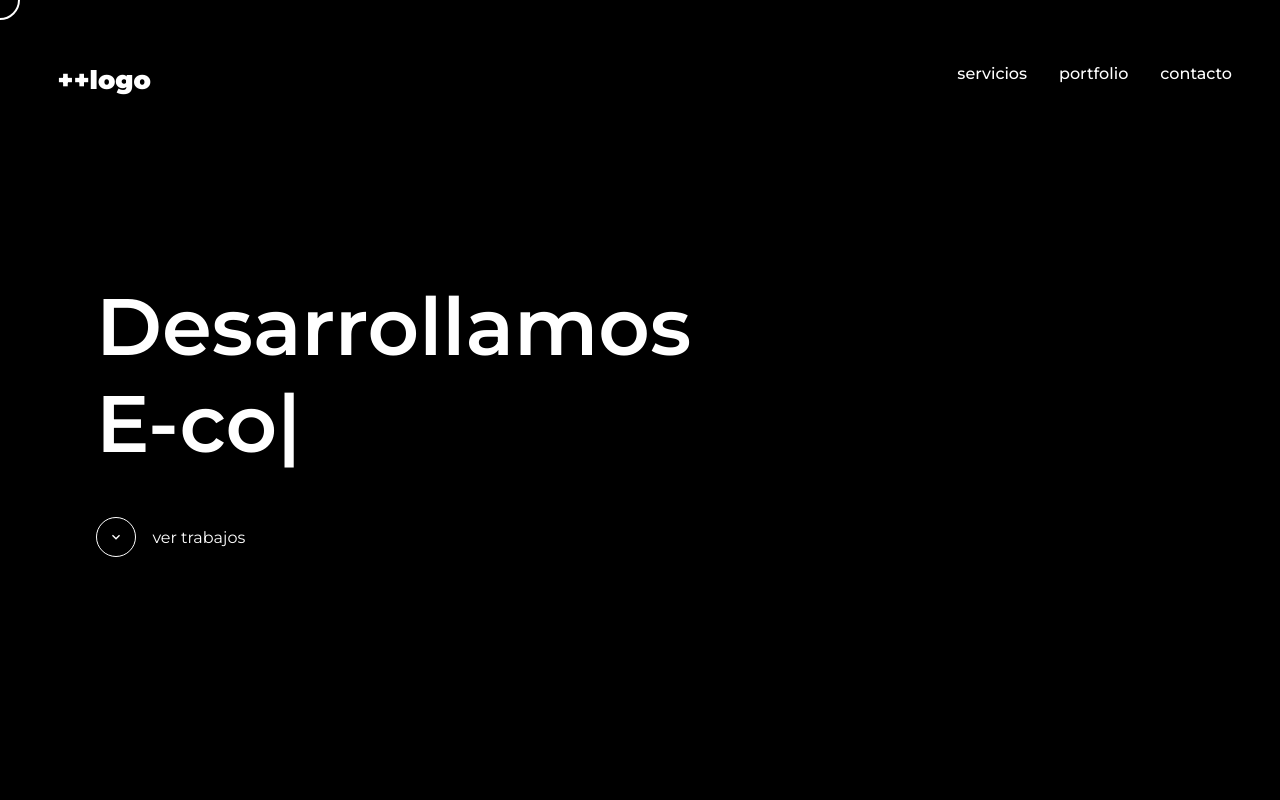
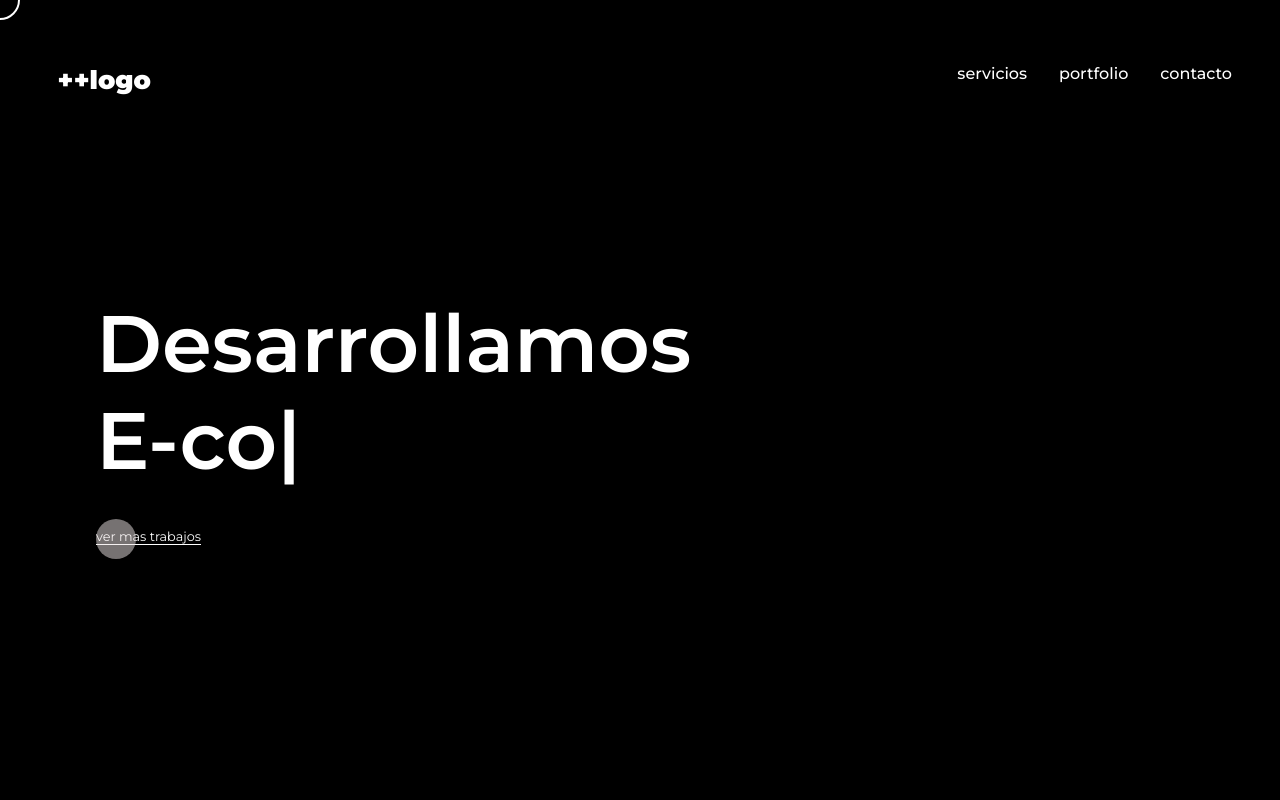
Before and after one commit to arielabaruffaldi/arielapaula.com, a React (Create React App) app: page / in a window 1280 px wide. Shown: the top 800 px of the page. Built offline with nearby package versions, Linux system fonts and the light colour scheme.

Commit message:
Agrego boton

```diff
--- a/package.json
+++ b/package.json
@@ -7,6 +7,7 @@
     "@testing-library/react": "^9.5.0",
     "@testing-library/user-event": "^7.2.1",
     "node-sass": "^4.14.1",
+    "prop-types": "^15.7.2",
     "react": "^17.0.1",
     "react-burger-menu": "^2.9.0",
     "react-dom": "^17.0.1",
--- a/public/index.html
+++ b/public/index.html
@@ -26,7 +26,7 @@
       work correctly both with client-side routing and a non-root public URL.
       Learn how to configure a non-root public URL by running `npm run build`.
     -->
-    <title>React App</title>
+    <title>Template React</title>
   </head>
   <body>
     <noscript>You need to enable JavaScript to run this app.</noscript>
--- /dev/null
+++ b/src/components/Button/Button.js
@@ -0,0 +1,29 @@
+import React from 'react';
+import { NavLink } from "react-router-dom";
+import styles from "./Button.module.scss"
+import PropTypes from "prop-types";
+
+const Button = ({ href, text, color, children, classes }) => {
+    return (
+        <div className={`${styles.ButtonContainer} ${styles[color]}`}>
+            <NavLink
+                to={`${href}`}
+                className={
+                    `${styles.Button} ${classes ? classes : ""}`
+                }
+            >
+                {text && text}
+                {children}
+            </NavLink>
+            <div className={styles.circle}></div>
+        </div>
+    )
+}
+
+Button.propTypes = {
+    href: PropTypes.string,
+    text: PropTypes.string,
+    color: PropTypes.oneOf(["white", "gray", "black"]),
+    classes: PropTypes.string
+}
+export default Button;
--- /dev/null
+++ b/src/components/Button/Button.module.scss
@@ -0,0 +1,59 @@
+@import './../../utils/variables.scss';
+
+.ButtonContainer {
+    position: relative;
+    width: fit-content;
+    font-size: .8em;
+    border-bottom: 1px solid ;
+    &:hover {
+        .circle {
+            animation: slide 1s forwards;
+        }
+    }
+    .circle {
+        width: 40px;
+        height: 40px;
+        position: absolute;
+        left: 0;
+        top: -10px;
+        background: #ebe3e4;
+        border-radius: 20px;
+        animation: slideOut 1s forwards;
+        pointer-events: none;
+        opacity: .5;
+    }
+}
+
+@keyframes slide {
+    0% {
+        width: 25%;
+    }
+
+    50% {
+        width: 100%;
+    }
+
+    100% {
+        width: 40px;
+        right: 0;
+        left: 100%;
+    }
+}
+
+@keyframes slideOut {
+    0% {
+        width: 40px;
+        right: 0;
+        left: 100%;
+    }
+
+    50% {
+        width: 100%;
+    }
+
+    100% {
+        width: 40px;
+        left: 0;
+        right: 100%;
+    }
+}
--- a/src/components/Footer/Footer.js
+++ b/src/components/Footer/Footer.js
@@ -1,8 +1,6 @@
-import React, { useEffect, useRef } from 'react';
+import React, { useEffect } from 'react';
 import styles from './Footer.module.scss';
 import Link from '../Link/Link';
-import Subtitle from "./../../components/Subtitle/Subtitle"
-
 
 const links = [
     { text: "Facebook", href: "/" },
@@ -10,11 +8,6 @@ const links = [
     { text: "Linkedin", href: "/" },
     { text: "Behance", href: "/" }
 ]
-
-
-
-
-
 const Footer = () => {
     const onScroll = () => {
         //console.log(document.getElementById('footer'))
@@ -24,8 +17,11 @@ const Footer = () => {
         window.addEventListener('scroll', onScroll);
         return () => document.removeEventListener("scroll", onScroll);
     })
+    function onChange(isVisible) {
+        console.log('Element is now %s', isVisible ? 'visible' : 'hidden');
+    }
     return (
-        <footer className={styles.Footer} id="footer" partialVisibility
+            <footer className={styles.Footer} id="footer"
                 onChange={(isVisible) => {
                     console.log("holis")
                 }}>
@@ -36,7 +32,7 @@ const Footer = () => {
                 <div className={styles.endFooter}>
                     <nav className={styles.footerSocial}>
                         <ul className={styles.LinksContainer}>
-                        {links.map((link, index) => (<li><Link key={index} text={link.text} href={link.href}></Link></li>))}
+                            {links.map((link, index) => (<li key={index}><Link text={link.text} href={link.href}></Link></li>))}
                         </ul>
                     </nav>
                     <div className={styles.footerLegales}>
--- a/src/components/Nav/Nav.js
+++ b/src/components/Nav/Nav.js
@@ -16,15 +16,10 @@ const Nav = () => {
 
     const [scrollPosition, setSrollPosition] = useState(0);
     const [scrollingUp, setScrollingUp] = useState(false);
-    const [click, setClick] = useState(false);
 
     const isMobile = useMediaQuery({
         query: '(max-width: 660px)'
     })
-
-    const handleClick = () => {
-        setClick(true)
-    }
 
     const handleScroll = () => {
         const position = window.pageYOffset;
@@ -49,7 +44,7 @@ const Nav = () => {
                             {/* <img src="./logo.svg" alt="logo" /> */}
                         </Link>
                         <ul className={styles.LinksContainer}>
-                            {links.map((link, index) => (<li><Link key={index} text={link.text} href={link.href}></Link></li>))}
+                            {links.map((link, index) => (<li key={index}><Link  text={link.text} href={link.href}></Link></li>))}
                         </ul>
                     </nav>
                 </header>}
@@ -58,7 +53,7 @@ const Nav = () => {
                 <header>
                     <Menu width={"100%"}>
                         <ul className={styles.LinksContainer}>
-                            {links.map((link, index) => (<li><Link key={index} text={link.text} href={link.href} onClick={handleClick}></Link></li>))}
+                            {links.map((link, index) => (<li key={index}><Link text={link.text} href={link.href} ></Link></li>))}
                         </ul>
                     </Menu>
                 </header>
--- a/src/components/PortfolioCarrousel/PortfolioCarrousel.js
+++ b/src/components/PortfolioCarrousel/PortfolioCarrousel.js
@@ -26,7 +26,7 @@ const PortfolioCarrousel = ({ trabajos, color }) => {
                 {trabajos.map((trabajo, index) => {
                     return (
                         <>
-                            <SwiperSlide key={index} >
+                            <SwiperSlide key={index}>
                                 {({ isActive }) => (
                                     <>
                                         <div className={styles.swiperContainer}>
--- a/src/components/ScrollTop/ScrollTop.js
+++ b/src/components/ScrollTop/ScrollTop.js
@@ -1,4 +1,3 @@
-import React from 'react';
 import { useEffect } from 'react';
 import { withRouter } from 'react-router-dom';
 
--- a/src/pages/Home/Home.js
+++ b/src/pages/Home/Home.js
@@ -2,10 +2,10 @@ import React from 'react';
 import Typed from 'react-typed';
 import style from "./Home.module.scss"
 import Subtitle from "./../../components/Subtitle/Subtitle"
-import Flecha from './../../components/Flecha/Flecha';
 import PortfolioCarrousel from './../../components/PortfolioCarrousel/PortfolioCarrousel';
 import { ultimosTrabajos } from "./../../utils/trabajos";
 import SectionWrapper from '../../components/SectionWrapper/SectionWrapper';
+import Button from '../../components/Button/Button';
 
 const Home = () => {
     return (
@@ -24,7 +24,7 @@ const Home = () => {
                             loop >
                         </Typed>
                     </h1>
-                    <Flecha hasHover={true} text={"ver trabajos"}></Flecha>
+                    <Button color>ver mas trabajos</Button>
                 </div>
             </SectionWrapper>
             <SectionWrapper color="dark" className={style.SectionWrapperCarrousel}>
--- a/src/pages/Portfolio/Portfolio.js
+++ b/src/pages/Portfolio/Portfolio.js
@@ -1,7 +1,6 @@
-import React, { useState } from 'react';
+import React from 'react';
 import Subtitle from "./../../components/Subtitle/Subtitle"
 import styles from "./Portfolio.module.scss";
-import { Swiper, SwiperSlide } from 'swiper/react';
 import 'swiper/swiper.scss';
 import PortfolioGaleria from '../../components/PortfolioGaleria/PortfolioGaleria';
 import ParagraphSection from "./../../components/ParagraphSection/ParagraphSection"
```
Also changed, not shown: 1 other file (tests, documents, lock files or other folders). Lines whose indentation alone changed are shown as unchanged.
